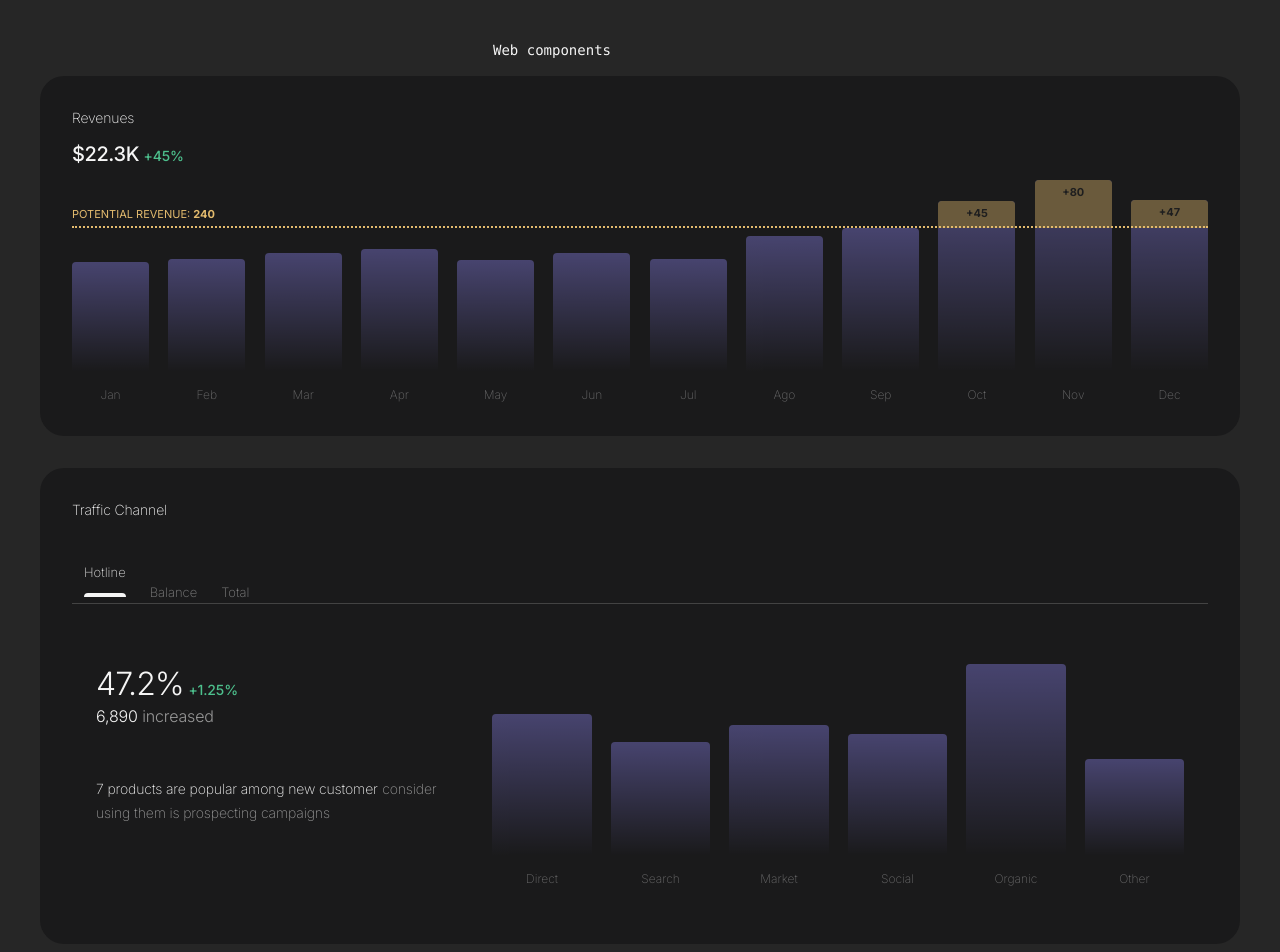
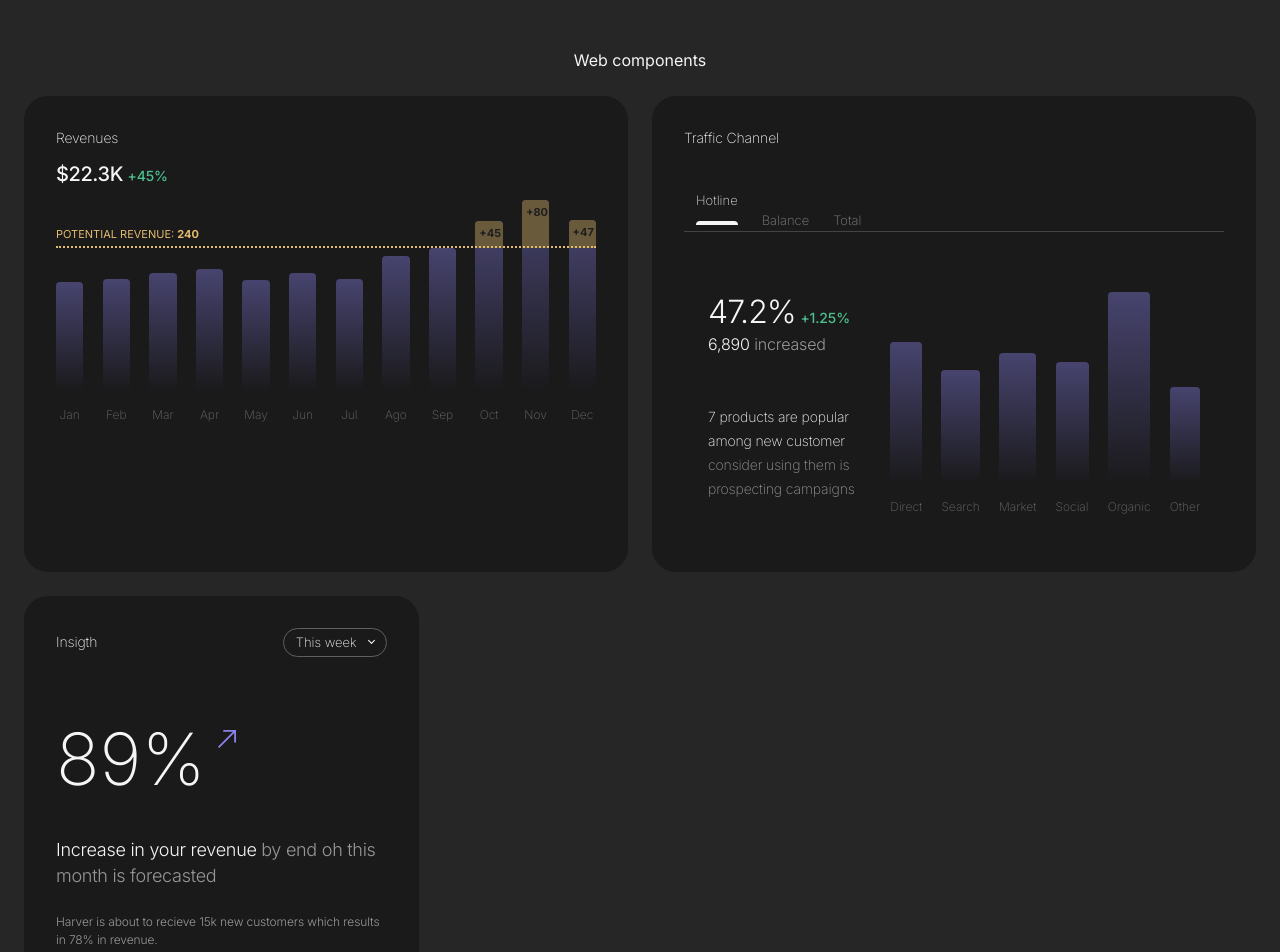
Before and after one commit to yersoncp/web-components, a Next.js app: page / in a window 1280 px wide. Shown: the top 952 px of the page. Built offline with nearby package versions, Linux system fonts and the light colour scheme.

Commit message:
update layouts

```diff
--- a/src/app/globals.css
+++ b/src/app/globals.css
@@ -25,3 +25,16 @@ body {
   color: var(--gray-200);
   background: var(--black-800);
 }
+
+
+.grid2 {
+  display: grid;
+  gap: 1.5rem;
+  grid-template-columns: repeat(auto-fill, minmax(520px, 1fr));
+}
+
+.grid3 {
+  display: grid;
+  gap: 1.5rem;
+  grid-template-columns: repeat(auto-fill, minmax(320px, 1fr));
+}
--- a/src/app/page.tsx
+++ b/src/app/page.tsx
@@ -4,25 +4,23 @@ import Image from 'next/image'
 
 export default function Home() {
   return (
-    <main className="flex flex-col p-10">
-      <div className="z-10 w-full max-w-5xl items-center justify-between font-mono text-sm lg:flex">
+    <main className="p-6">
+      <div>
         {/* <p className="fixed left-0 top-0 flex w-full justify-center border-b border-gray-300 bg-gradient-to-b from-zinc-200 pb-6 pt-8 backdrop-blur-2xl dark:border-neutral-800 dark:bg-zinc-800/30 dark:from-inherit lg:static lg:w-auto  lg:rounded-xl lg:border lg:bg-gray-200 lg:p-4 lg:dark:bg-zinc-800/30"> */}
-        <p className="left-0 top-0 flex w-full justify-center">
+        <p className="flex w-full justify-center py-6">
           Web components
         </p>
       </div>
 
-      <div className="my-4">
+      <div className="mb-6 grid2">
         <BlockRevenues />
-      </div>
-
-      <div className="my-4">
         <TrafficChannel />
       </div>
 
-      <div className="my-4">
+      <div className="mb-6 grid3">
         <BlockInsight />
       </div>
+
     </main>
   )
 }
--- a/src/components/Card/Card.module.css
+++ b/src/components/Card/Card.module.css
@@ -5,4 +5,9 @@
   border-radius: 24px;
   font-weight: 200;
   background: var(--dark);
+  overflow-x: auto;
 }
+
+.container::-webkit-scrollbar {
+  display: none;
+}
```
